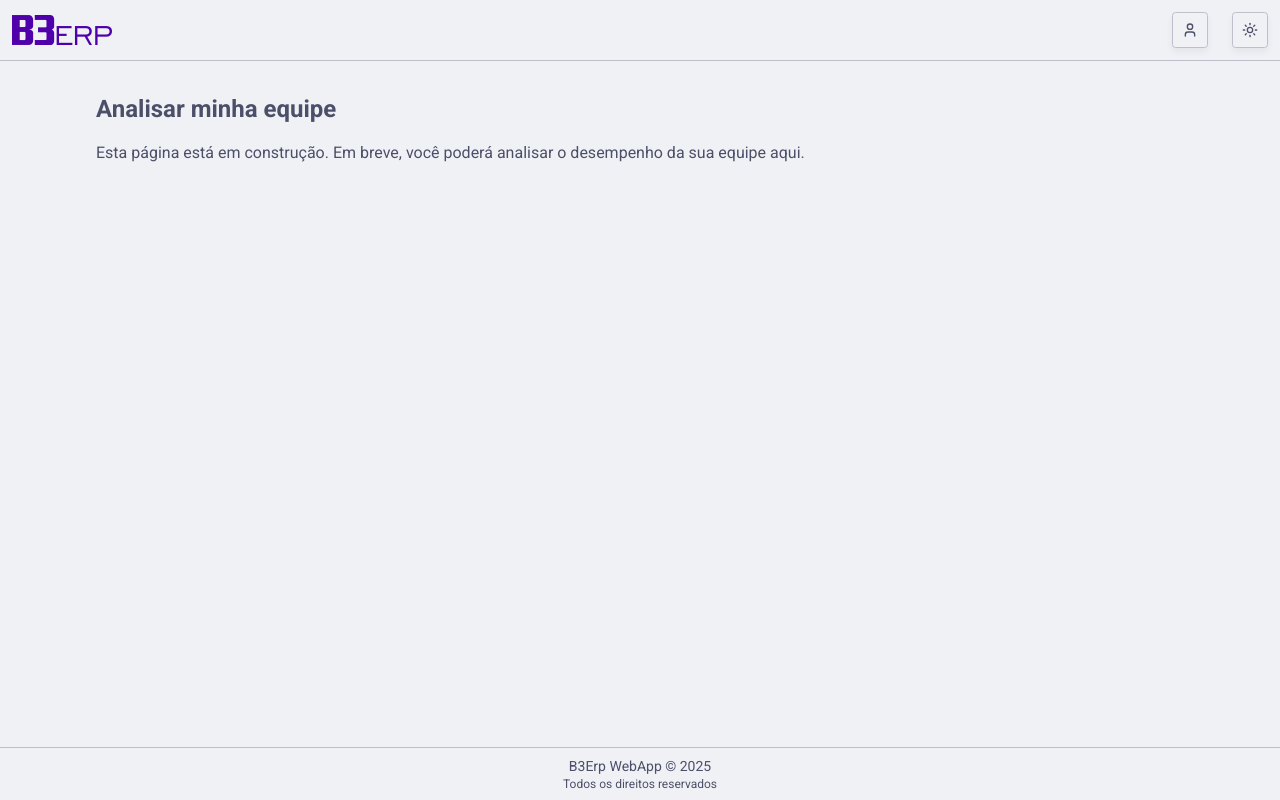
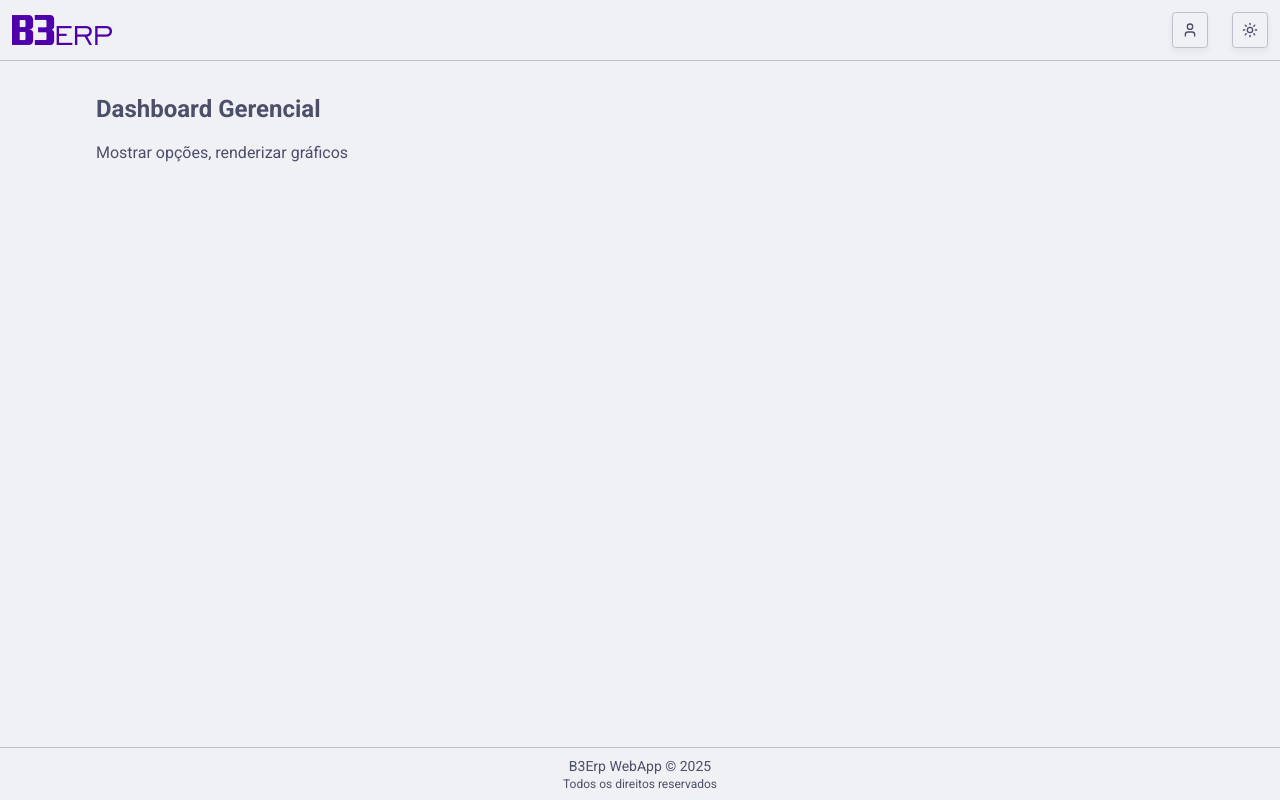
Before and after one commit to jribas-dev/app-b3erp, a Next.js app: page /admin/graph in a window 1280 px wide. Built offline with nearby package versions, Linux system fonts and the light colour scheme; no server answers; a web font is replaced by a local one.

Commit message:
sample texts

```diff
--- a/src/app/(dash)/admin/graph/page.tsx
+++ b/src/app/(dash)/admin/graph/page.tsx
@@ -1,8 +1,8 @@
 export default function TeamPerformancePage() {
   return (
     <div className="container mx-auto p-4">
-      <h1 className="text-2xl font-bold mb-4">Analisar minha equipe</h1>
-      <p>Esta página está em construção. Em breve, você poderá analisar o desempenho da sua equipe aqui.</p>
+      <h1 className="text-2xl font-bold mb-4">Dashboard Gerencial</h1>
+      <p>Mostrar opções, renderizar gráficos</p>
     </div>
   );
 }
--- a/src/app/(dash)/admin/grid/page.tsx
+++ b/src/app/(dash)/admin/grid/page.tsx
@@ -1,8 +1,8 @@
 export default function TeamPerformancePage() {
   return (
     <div className="container mx-auto p-4">
-      <h1 className="text-2xl font-bold mb-4">VER LISTA DE DADOS EM FORMA DE GRID</h1>
-      <p>Esta página está em construção. Em breve, você poderá analisar ver uma grid aqui.</p>
+      <h1 className="text-2xl font-bold mb-4">Dashboard Gerencial</h1>
+      <p>Mostrar opções, renderizar listagens</p>
     </div>
   );
 }
```
